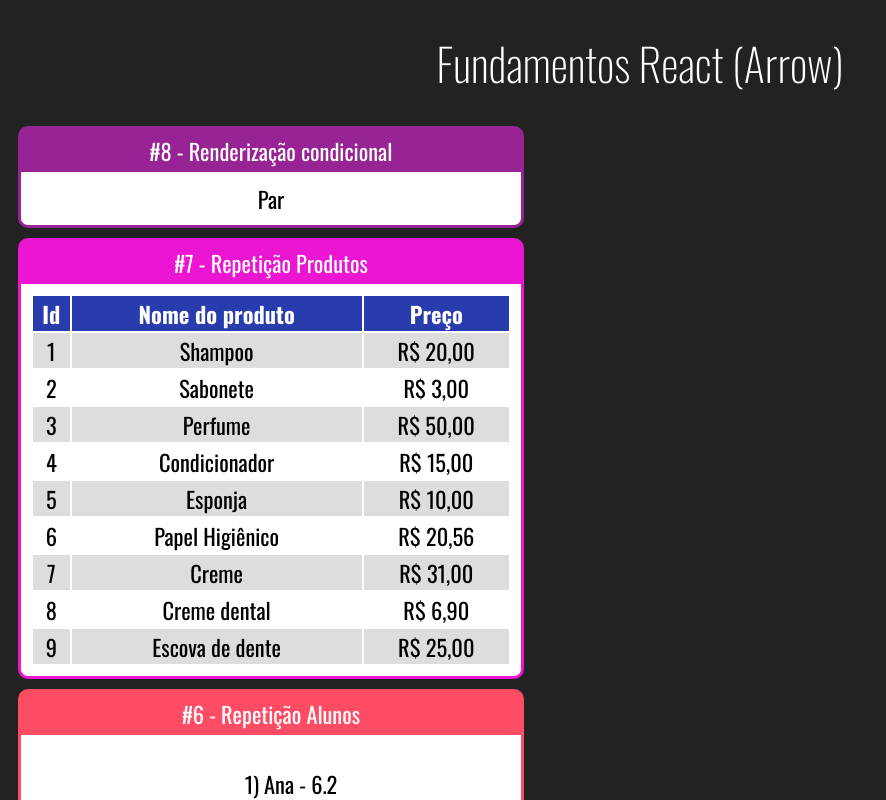
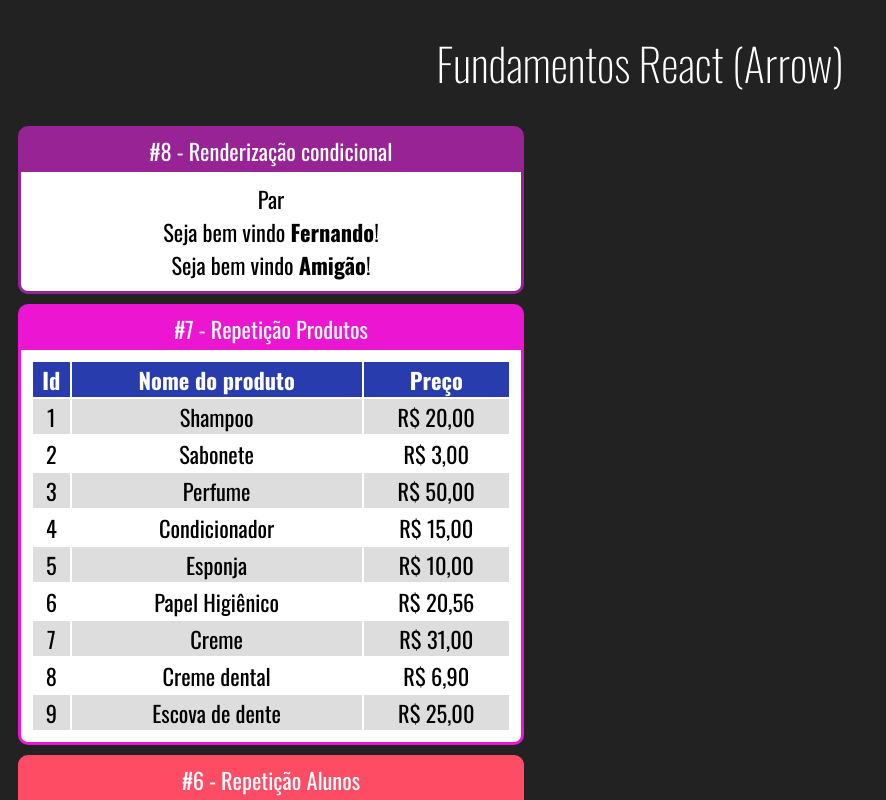
Before and after one commit to nathalia-alice/fundamentos-react, a React (Create React App) app: page / in a window 1280 px wide. Shown: the top 800 px of the page, without its empty margins (0-886 px from the left). Built offline with nearby package versions, Linux system fonts and the light colour scheme.

Commit message:
Renderização Condicional #02

```diff
--- a/src/App.jsx
+++ b/src/App.jsx
@@ -1,6 +1,7 @@
 import './App.css'
 import React from 'react'
 
+import UsuarioInfo from './components/condicional/UsuarioInfo'
 import ParOuImpar from './components/condicional/ParOuImpar'
 import TabelaProdutos from './components/repeticao/TabelaProdutos'
 import ListaAlunos from './components/repeticao/ListaAlunos'
@@ -17,8 +18,11 @@
         <h1>Fundamentos React (Arrow)</h1>
 
         <div className="Cards">
+
             <Card titulo="#8 - Renderização condicional" color="#982395">
                <ParOuImpar numero={20}></ParOuImpar>
+               <UsuarioInfo usuario={{nome : 'Fernando'}} />
+               <UsuarioInfo usuario={{}} />
             </Card>
 
             <Card titulo="#7 - Repetição Produtos" color="#EC15D2">
--- /dev/null
+++ b/src/components/condicional/UsuarioInfo.jsx
@@ -0,0 +1,16 @@
+import React from 'react'
+import If from './if'
+
+export default props => {
+    const usuario = props.usuario || {}
+    return (
+        <div>
+            <If test={usuario && usuario.nome}>
+                Seja bem vindo <strong>{usuario.nome}</strong>!
+            </If>
+            <If test={!usuario || !usuario.nome}>
+                Seja bem vindo <strong>Amigão</strong>!
+            </If>
+        </div>
+    )
+}
--- /dev/null
+++ b/src/components/condicional/if.js
@@ -0,0 +1,11 @@
+/*
+    <If test={exp}
+*/
+
+export default props =>{
+    if(props.test){
+        return props.children
+    }else{
+        return false
+    }
+}
```
